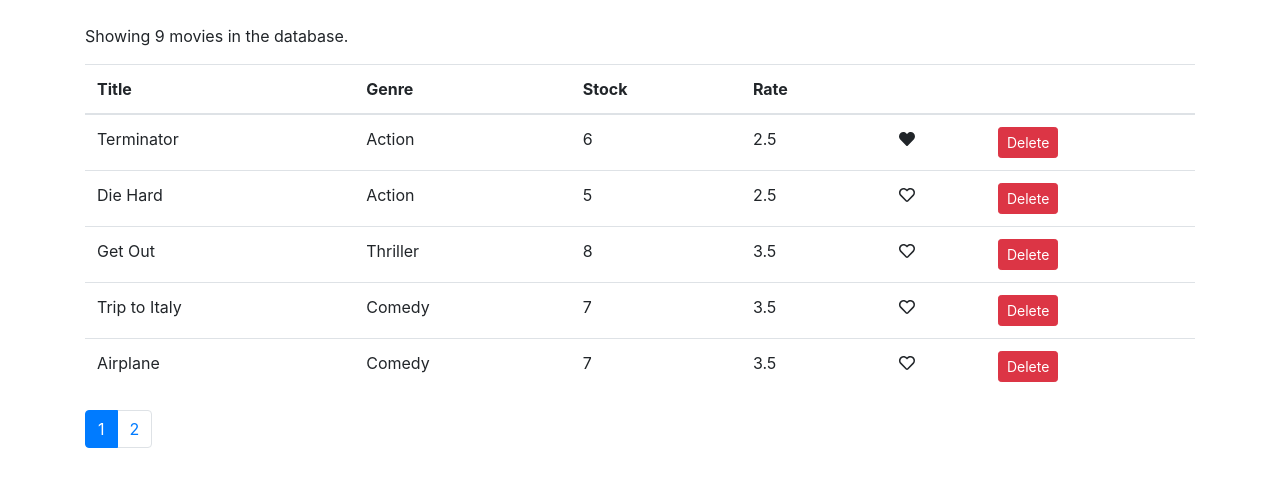
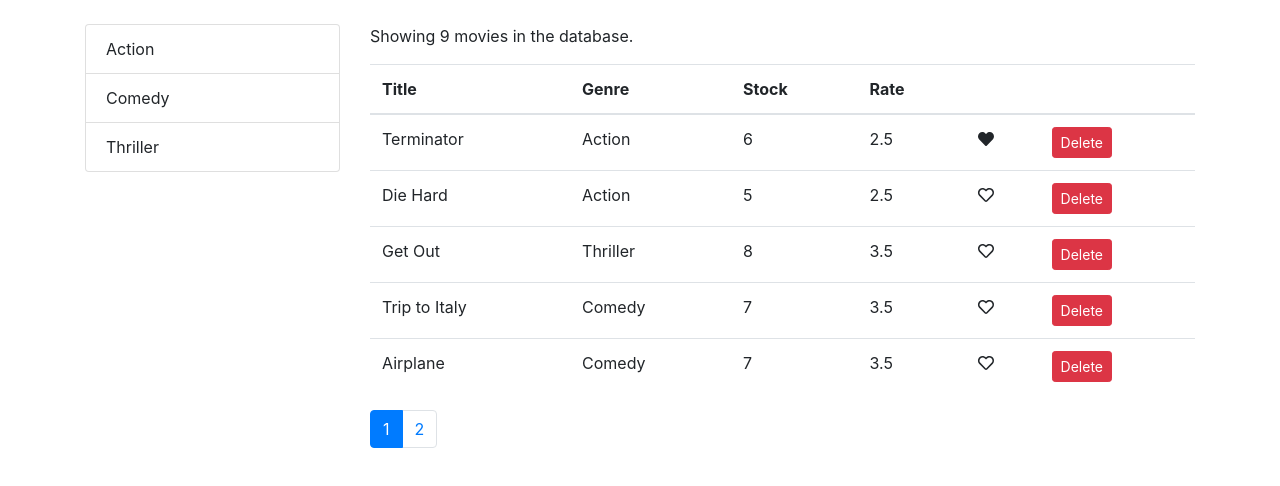
Before and after one commit to albizan/vidlify, a React (Create React App) app: page / in a window 1280 px wide. Shown: the top 486 px of the page. Built offline with nearby package versions, Linux system fonts and the light colour scheme.

Commit message:
Added listGroup and filtering on genres

```diff
--- a/src/components/movies/movies.jsx
+++ b/src/components/movies/movies.jsx
@@ -1,49 +1,82 @@
 import React, { Component } from 'react';
 
 import { getMovies } from '../../services/fakeMovieService';
+import { getGenres } from '../../services/fakeGenreService';
 
 // Custom components
 import Pagination from '../common/pagination';
 import Like from '../common/like';
+import ListGroup from '../common/list-group';
 
 // Import utils
 import { paginate } from '../../utils/paginate';
 
 class Movies extends Component {
   state = {
-    movies: getMovies(),
+    movies: [],
+    genres: [],
     pageSize: 5,
     currentPage: 1,
+    selectedGenre: null,
   };
 
+  // Handle deletion of a movie, filter out that movie and set new state
   handleDelete = movie => {
     const movies = this.state.movies.filter(m => m._id !== movie._id);
     this.setState({ movies });
   };
 
-  handleLike = movie => {
+  // Handle 'like' toggle of a movie
+  // extract movies from state
+  // search for movie index
+  // apply 'like' toggle
+  // set new state
+  toggleLike = movie => {
     const newMovies = [...this.state.movies];
     const index = newMovies.indexOf(movie);
     newMovies[index].liked = !movie.liked;
     this.setState({ movies: newMovies });
   };
 
+  // Change state to match current selected page in pagination component
   handlePageChange = page => {
     this.setState({ currentPage: page });
   };
 
+  // Change state to match current selected genre in list-group component
+  handleGenreSelect = genre => {
+    this.setState({ selectedGenre: genre });
+  };
+
+  componentDidMount() {
+    this.setState({ movies: getMovies(), genres: getGenres() });
+  }
+
   render() {
-    const { length } = this.state.movies;
-    const { movies, pageSize, currentPage } = this.state;
+    const { movies, genres, selectedGenre, pageSize, currentPage } = this.state;
+    const filtered = selectedGenre
+      ? movies.filter(m => m.genre._id === selectedGenre._id)
+      : movies;
 
     // Use paginate utility to create an array of items to display
-    const moviestoDisplay = paginate(movies, currentPage, pageSize);
+    const moviestoDisplay = paginate(filtered, currentPage, pageSize);
+
+    console.log(filtered);
 
     // If length === 0 => There are no movies to display
-    if (length === 0) return <p>There are no mobies to display</p>;
+    if (filtered.length === 0) return <p>There are no movies to display</p>;
+
     return (
-      <React.Fragment>
-        <p>Showing {length} movies in the database.</p>
+      <div className="row">
+        <div className="col col-md-3">
+          <ListGroup
+            selectedItem={selectedGenre}
+            onItemSelect={this.handleGenreSelect}
+            items={genres}
+          />
+        </div>
+        <div className="col">
+          <p>Showing {filtered.length} movies in the database.</p>
           <table className="table">
             <thead>
               <tr>
@@ -64,7 +97,7 @@ class Movies extends Component {
                   <td>{movie.dailyRentalRate}</td>
                   <td>
                     <Like
-                    onClick={() => this.handleLike(movie)}
+                      onClick={() => this.toggleLike(movie)}
                       liked={movie.liked}
                     />
                   </td>
@@ -81,12 +114,13 @@ class Movies extends Component {
             </tbody>
           </table>
           <Pagination
-          itemsCount={length}
+            itemsCount={filtered.length}
             pageSize={pageSize}
             currentPage={currentPage}
             onPageChange={this.handlePageChange}
           />
-      </React.Fragment>
+        </div>
+      </div>
     );
   }
 }
```
Lines whose indentation alone changed are shown as unchanged.
